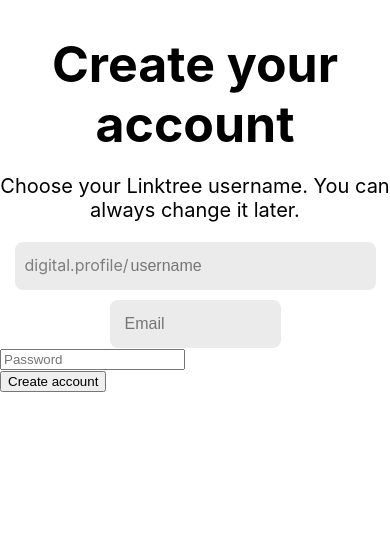
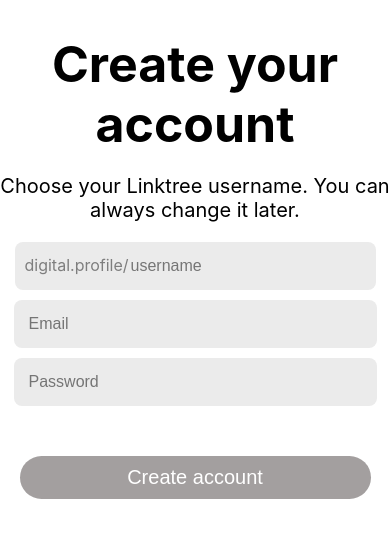
Before and after one commit to adalidbori/Digital.Profile, a React (Create React App) app: page / in a window 390 px wide. Shown: the top 538 px of the page. Built offline with nearby package versions, Linux system fonts and the light colour scheme.

Commit message:
pantalla de Register creada

```diff
--- a/src/Register.jsx
+++ b/src/Register.jsx
@@ -1,6 +1,49 @@
+import { useState } from 'react';
 import styles from './Register.module.css';
+import classnames from 'classnames';
 
 export function Register() {
+    const [email, setEmail] = useState('');
+    const [error, setError] = useState(false);
+    const [username, setUsername] = useState('');
+    const [password, setPassword] = useState('');
+
+    function isDisable(){
+        if(!error){
+            if(username){//preguntar si no es vacio o falso
+                if(password){
+                    return false;
+                }
+                else{
+                    return true;
+                }
+            }else{
+                return true;
+            }
+        }else{
+            return true;
+        }
+    }
+
+    function validateEmail(email) {
+        const regex = /^(([^<>()[\]\\.,;:\s@"]+(\.[^<>()[\]\\.,;:\s@"]+)*)|(".+"))@((\[[0-9]{1,3}\.[0-9]{1,3}\.[0-9]{1,3}\.[0-9]{1,3}])|(([a-zA-Z\-0-9]+\.)+[a-zA-Z]{2,}))$/;
+        return regex.test(email);
+    }
+
+    function handleChange(event) {
+        const value = event.target.value;
+        setEmail(value);
+        if (!validateEmail(value)) {
+            setError(true);
+        } else {
+            setError(false);
+        }
+    }
+
+    const classes = classnames(styles.inputEmail, {
+        [styles.inputEmailError]: error
+    });
+
     return (
         <div>
             <h1 className={styles.title}>Create your account</h1>
@@ -9,18 +52,20 @@
             <div className={styles.generalContainer}>
                 <div className={styles.usernameContainer}>
                     <label className={styles.usernameLabel} htmlFor="idUsername">digital.profile/</label>
-                    <input className={styles.inputUsername} type="text" id='idUsername' placeholder="username" />
+                    <input className={styles.inputUsername} type="text" id='idUsername' placeholder="username" onChange={e => setUsername(e.target.value)} />
                 </div>
             </div>
 
             <div className={styles.inputEmailConteiner}>
-                <input className={styles.inputEmail} type="email" name="" id="" placeholder="Email" />
+                <input className={classes} type="email" name="" id="" placeholder="Email" onChange={handleChange} />
+
+                {<p style={{ color: 'red' }}>{error}</p>}
             </div>
-            <div>
-                <input type="password" name="" id="" placeholder="Password" />
+            <div className={styles.inputEmailConteiner}>
+                <input className={styles.inputEmail} type="password" placeholder="Password" onChange={e => setPassword(e.target.value)}/>
             </div>
-            <div>
-                <button>Create account</button>
+            <div className={styles.buttonCreateContainer}>
+                <button className={styles.buttonCreate} disabled={isDisable()}>Create account</button>
             </div>
         </div>
     );
--- a/src/Register.module.css
+++ b/src/Register.module.css
@@ -19,7 +19,6 @@
     width: 40%;
     border-radius: 8px;
     padding-left: 10px;
-    margin-bottom: 10px;
 }
 .usernameContainer:hover{
     border: 2px solid rgb(163, 159, 159);
@@ -45,10 +44,15 @@
     padding: 15px 15px 15px 15px;
     border-radius: 8px;
 }
+.inputEmailError{
+    border: 2px solid rgb(189, 0, 0) !important;
+}
 
 .inputEmail:hover{
     border: 2px solid rgb(163, 159, 159);
 }
+
+
 
 .inputEmail:focus{
     outline: none;
@@ -62,12 +66,42 @@
     display: flex;
     justify-content: center;
     align-items: center;
+    margin: 10px;
+}
+
+
+
+.buttonCreateContainer{
+    display: flex;
+    justify-content: center;
+    align-items: center;
+}
+
+.buttonCreate{
+    width: 40%;
+    font-size: 20px;
+    padding: 10px;
+    border-radius: 30px;
+    border: none;
+    color: white;
+    margin-top: 40px;
+    background-color: blue;
+}
+
+.buttonCreate:disabled{
+    background-color: rgb(163, 159, 159);
 }
 
 
 
 @media (max-width: 1200px){
+    .inputEmail{
+        width: 50%;
+    }
     .usernameContainer{
+        width: 50%;
+    }
+    .buttonCreate{
         width: 50%;
     }
 }
@@ -76,9 +110,21 @@
     .usernameContainer{
         width: 70%;
     }
+    .inputEmail{
+        width: 70%;
+    }
+    .buttonCreate{
+        width: 70%;
+    }
 }
 @media (max-width: 600px){
     .usernameContainer{
+        width: 90%;
+    }
+    .inputEmail{
+        width: 90%;
+    }
+    .buttonCreate{
         width: 90%;
     }
     .inputUsername{
```
